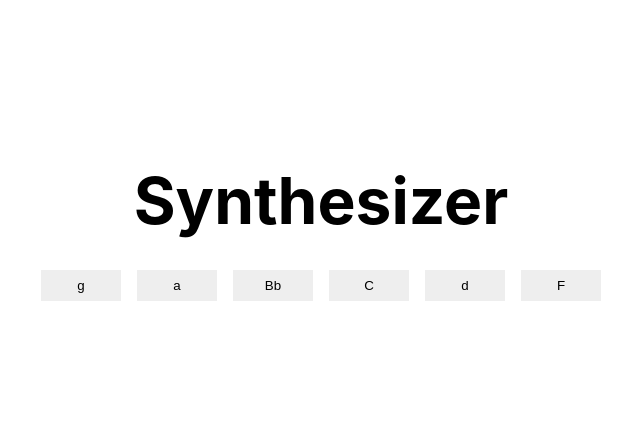
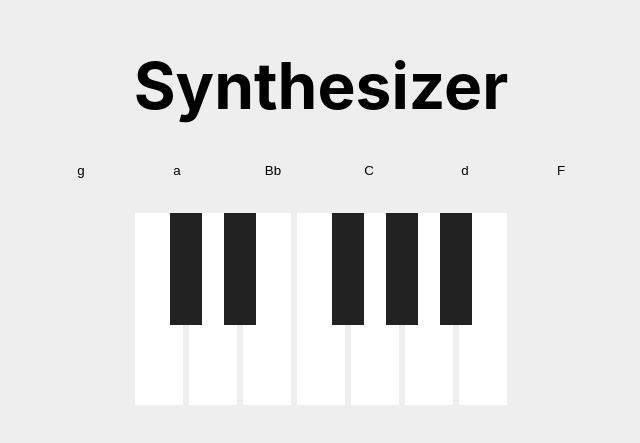
Before and after one commit to itshuien/synthesizer, a Next.js app: page / in a window 1280 px wide. Shown: the part 185-628 px from the top of the page, without its empty margins (319-959 px from the left). Built offline with nearby package versions, Linux system fonts and the light colour scheme.

Commit message:
Create Keyboard component

```diff
--- /dev/null
+++ b/components/Key.jsx
@@ -0,0 +1,28 @@
+import { useState, useEffect } from 'react';
+import * as Tone from 'tone';
+import styles from './Key.module.scss';
+
+export default function Key(props) {
+  const [synth, setSynth] = useState();
+
+  useEffect(() => {
+    setSynth(new Tone.PolySynth(Tone.Synth).toDestination());
+  }, []);
+
+  function playNote() {
+    synth.triggerAttack(props.note);
+  }
+
+  function releaseNote() {
+    synth.triggerRelease(props.note);
+  }
+
+  return (
+    <div
+      className={props.type === 'white' ? styles.whiteKey : styles.blackKey }
+      onMouseDown={playNote}
+      onMouseUp={releaseNote}
+      onMouseLeave={releaseNote}
+    ></div>
+  )
+}
--- /dev/null
+++ b/components/Key.module.scss
@@ -0,0 +1,38 @@
+.key {
+  display: inline-block;
+  position: relative;
+  transition: .2s;
+
+  &:hover {
+    cursor: pointer;
+  }
+}
+
+.whiteKey {
+  @extend .key;
+
+  width: 48px;
+  height: 192px;
+  background-color: #ffffff;
+  margin: 3px;
+
+  &:hover {
+    background-color: #fcfcfc;
+  }
+}
+
+.blackKey {
+  @extend .key;
+
+  width: 32px;
+  height: 112px;
+  background-color: #222222;
+  margin-top: 3px;
+  margin-left: -16px;
+  margin-right: -16px;
+  z-index: 10;
+
+  &:hover {
+    background-color: #111111;
+  }
+}
--- /dev/null
+++ b/components/Keyboard.jsx
@@ -0,0 +1,21 @@
+import Key from './Key';
+import styles from './Keyboard.module.scss';
+
+export default function Keyboard() {
+  return (
+    <div class={styles.keyboard}>
+      <Key note="C4" type="white" />
+      <Key note="C#4" type="black" />
+      <Key note="D4" type="white" />
+      <Key note="D#4" type="black" />
+      <Key note="E4" type="white" />
+      <Key note="F4" type="white" />
+      <Key note="F#4" type="black" />
+      <Key note="G4" type="white" />
+      <Key note="G#4" type="black" />
+      <Key note="A4" type="white" />
+      <Key note="A#4" type="black" />
+      <Key note="B4" type="white" />
+    </div>
+  )
+}
--- /dev/null
+++ b/components/Keyboard.module.scss
@@ -0,0 +1,5 @@
+.keyboard {
+  display: grid;
+  grid-auto-flow: column;
+  margin: 16px;
+}
--- a/pages/index.js
+++ b/pages/index.js
@@ -1,5 +1,6 @@
 import Head from 'next/head';
 import Chord from '../components/Chord';
+import Keyboard from '../components/Keyboard';
 
 export default function Home() {
   return (
@@ -18,6 +19,8 @@ export default function Home() {
           <Chord chordName="d" notes={['D4', 'F4', 'A4']} />
           <Chord chordName="F" notes={['F3', 'A3', 'C3']} />
         </div>
+
+        <Keyboard />
       </main>
 
       <style jsx>{`
@@ -50,6 +53,7 @@ export default function Home() {
       <style jsx global>{`
         html,
         body {
+          background-color: #eeeeee;
           padding: 0;
           margin: 0;
           font-family: -apple-system, BlinkMacSystemFont, Segoe UI, Roboto,
```
